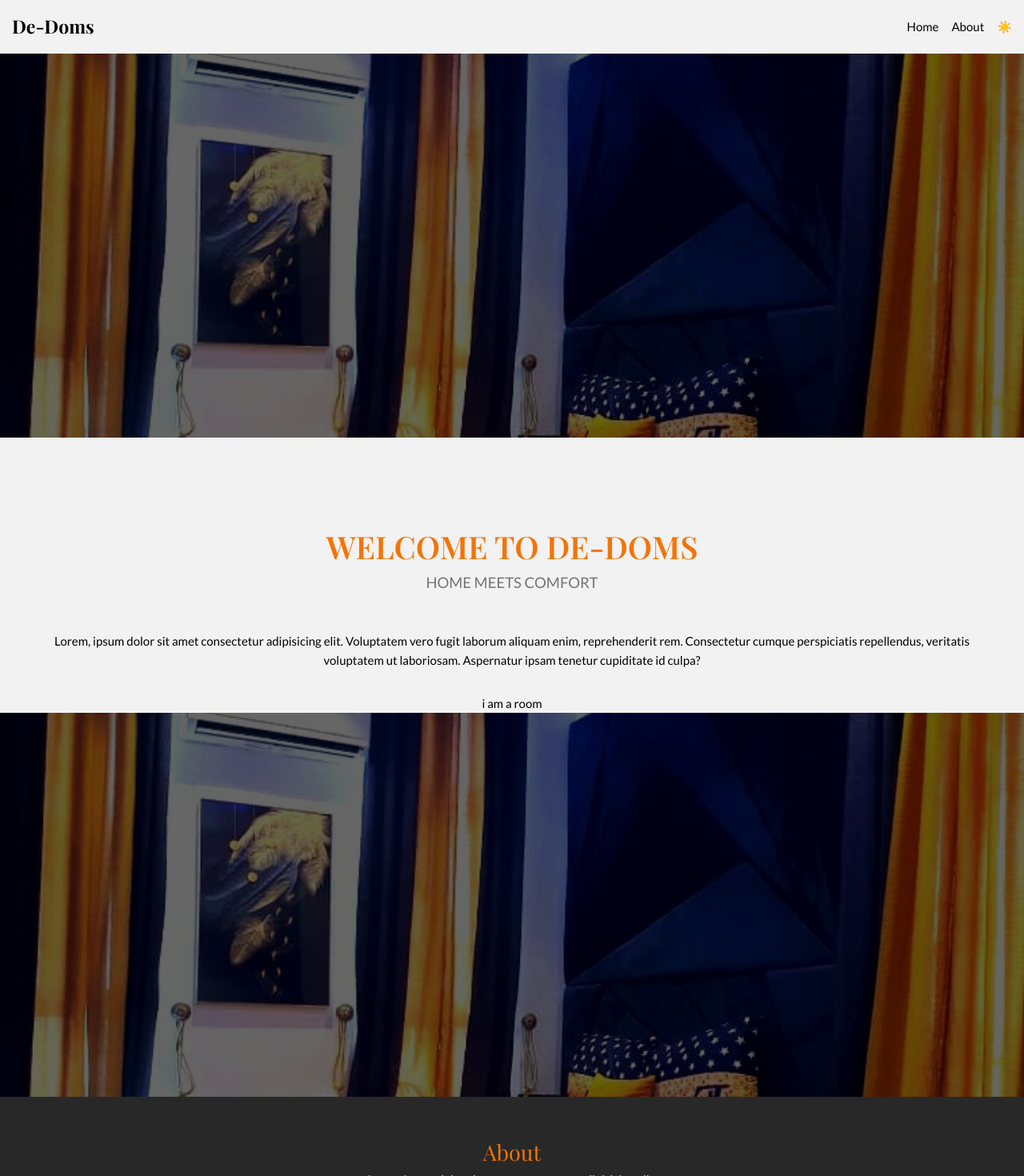
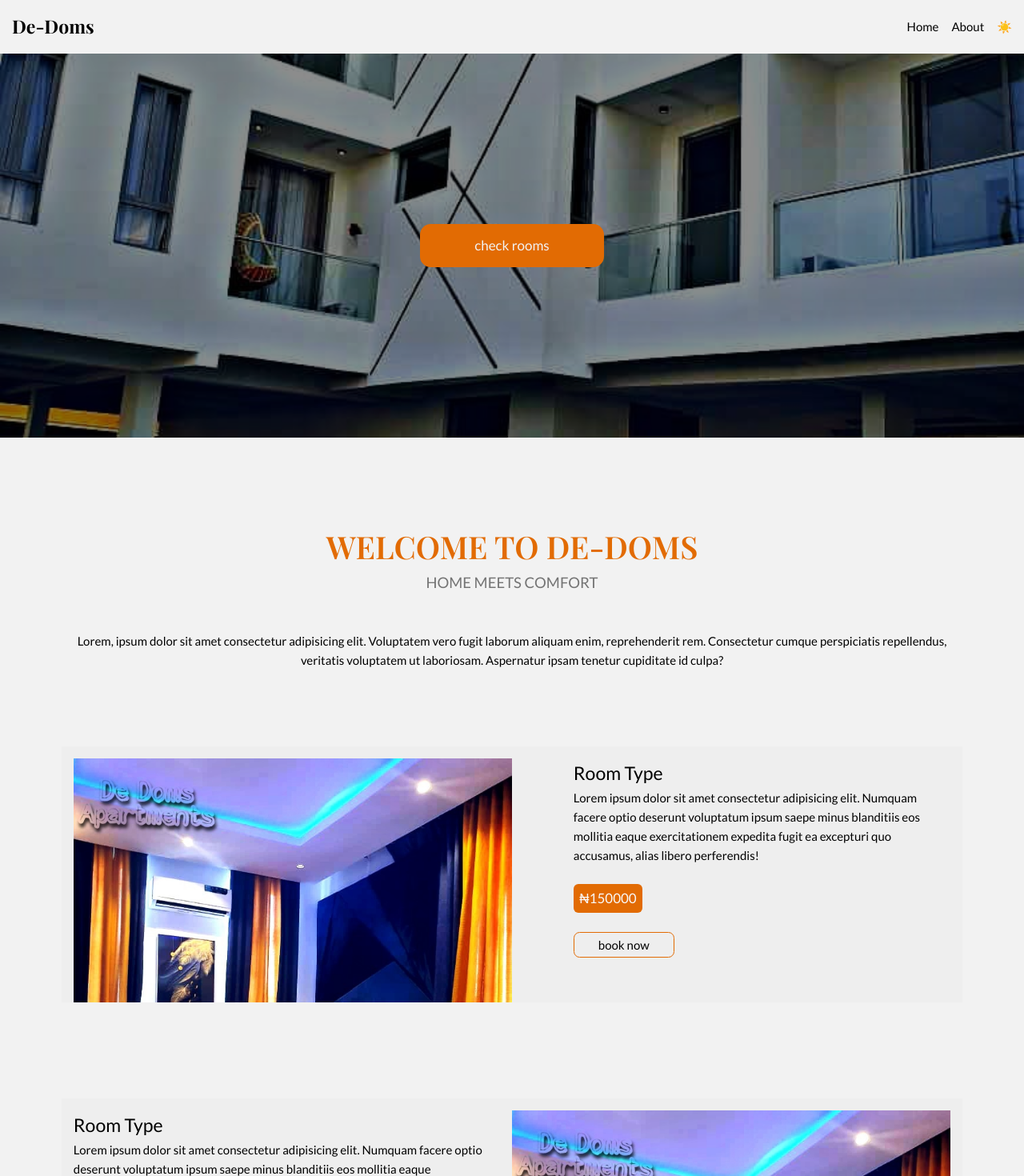
Before and after one commit to blackpandan/apartment, a Vue app: page / in a window 1280 px wide. Shown: the top 1470 px of the page at 80% size. Built offline with nearby package versions, Linux system fonts and the light colour scheme.

Commit message:
edited cards and homepage

```diff
--- a/src/assets/base.css
+++ b/src/assets/base.css
@@ -3,6 +3,7 @@
   --vt-c-white: #ffffff;
   --vt-c-white-soft: #f8f8f8;
   --vt-c-white-mute: #f2f2f2;
+  --vt-c-white-dark: rgb(90, 90, 90);
 
   --vt-c-black: #181818;
   --vt-c-black-soft: #212121;
@@ -22,8 +23,8 @@
   --vt-c-text-dark-4: rgba(220, 220, 220, 0.50);
   --vt-c-text-dark-2: rgba(240, 240, 240, 0.90);
   --vt-c-text-dark-3: rgba(230, 230, 230, 0.60);
-  --vt-c-orange-light: #F27507;
-  --vt-c-orange-dark: #F27507;
+  --vt-c-orange-light: rgb(226, 107, 3);
+  --vt-c-orange-dark: rgb(226, 107, 3);
 }
 
 /* semantic color variables for this project */
@@ -32,7 +33,7 @@
   --color-background-soft: var(--vt-c-white-soft);
   --color-background-mute: var(--vt-c-white-mute);
   --color-footer-background-mute: var(--vt-c-black-mute);
-  --color-footer-text-mute: var(--vt-c-text-dark-2);
+  --color-footer-text-mute: var(--vt-c-text-dark-3);
   --color-footer-icon: var(--vt-c-text-dark-4);
 
   --color-border: var(--vt-c-divider-light-2);
--- a/src/components/RoomCard.vue
+++ b/src/components/RoomCard.vue
@@ -1,11 +1,125 @@
 <script setup>
+import { defineProps } from 'vue';
+
+const props = defineProps({
+  index: Number
+});
+
+function checkType(index){
+  if(index % 2 == 0){
+    return true;
+  }
+  return false;
+}
+
+
 
 </script>
 
 <template>
-  <div>i am a room</div>
+  <div :class="['card', {'oddCard': checkType(index)}]" >
+    <div class="card__item">
+      <img src="../assets/back.jpeg" alt="" class="card__item card__image">
+    </div>
+    <div :class="['card__item', 'card__text', {'oddText': checkType(index)}]">
+      <h2 class="text--subheader">Room Type</h2>
+      <p class="card__text-info">Lorem ipsum dolor sit amet consectetur adipisicing elit. Numquam facere optio deserunt voluptatum ipsum saepe minus blanditiis eos mollitia eaque exercitationem expedita fugit ea excepturi quo accusamus, alias libero perferendis!</p>
+      <br />
+    <div class="card__price">
+      <p class="card__price-tag">&#8358;150000</p>
+    </div>
+    <br />
+      <p class="card__text-button">book now</p>
+    </div>
+  </div>
 </template>
 
-<style>
+<style lang="scss" scoped>
+.card{
+  position: relative;
+  width: 100%;
+  display: flex;
+  height: 40vh;
+  overflow: hidden;
+  justify-content: center;
+  background-color: rgba(200, 200, 200, 0.1);
+  padding: 1em;
+  flex-wrap: wrap;
 
+  &__item{
+    flex-basis: 50%;
+    z-index: 9;
+  }
+
+  &__price{
+    /*position: absolute;
+    top: 50%;
+    bottom: 0;
+    left: 50%;
+    right: 0;
+    z-index: 10;*/
+    background-color: var(--color-orange);
+    padding: 0.3em 0.5em 0.3em 0.5em;
+    width: fit-content;
+    height: fit-content;
+    // transform: translate(-50%, -50%);
+    border-radius: 0.4em;
+
+    &-tag{
+      color: var(--vt-c-white-soft);
+      font-size: calc(0.6em + 1vmin)
+
+    }
+  }
+
+  &__image{
+    object-fit: cover;
+    width: 100%;
+    min-width: 300px;
+    height: 100%;
+
+    &:hover{
+      object-position: top bottom;
+    }
+  }
+
+  &__text{
+    padding: 0 2vw 2em 6vw;
+
+    &-info{
+      color: var(--color-text);
+    }
+
+    &-button{
+      width: fit-content;
+      padding: 0.2em 2em 0.2em 2em;
+      border: 1px solid var(--color-orange);
+      border-radius: 0.5em;
+    }
+  }
+}
+
+.oddCard{
+  flex-direction: row-reverse;
+}
+
+.oddText{
+  padding: 0 0 0 0;
+}
+
+@media screen and (max-width: 780px){
+  .card{
+    flex-direction: column;
+    height: auto;
+    width: fit-content;
+
+    &__image{
+      height: 40vh;
+    }
+
+    &__text{
+      padding: 0 0 0 0;
+    }
+  }
+}
 </style>
--- /dev/null
+++ b/src/components/Testimonial.vue
@@ -0,0 +1,182 @@
+<script setup>
+  import { ref, onMounted, nextTick } from 'vue';
+
+    let testimonials = ref([
+      {
+        name: "faith",
+        word: "perfect hotel to stay"
+      },
+      {
+        name: "bandolo",
+        word: "perfect ito stay"
+      }
+    ]);
+
+let active = ref(0);
+let weird = null;
+
+function timer(){
+  return setInterval(()=>{
+    nextTick(()=>{
+    if(active.value == (testimonials.value.length - 1)){
+      active.value = 0;
+    }else{
+      active.value++;
+    }
+    })
+  }, 5000)
+}
+
+function checkActive(index){
+  if(index == active.value) {
+    return true;
+  }
+
+  return false;
+}
+
+function setActive(index){
+  clearInterval(weird);
+  weird = timer();
+  if(active.value != index){
+    active.value = index;
+  }
+}
+
+
+onMounted(()=>{
+  weird = timer();
+});
+
+</script>
+
+<template>
+    <section class="testimonial">
+    <img src="../assets/back2.jpeg" class="testimonial__image" alt="">
+    <div class="testimonial__texts">
+      <p class="testimonial__texts-header">WHAT THE CLIENT SAYS</p>
+      <!-- <p class="testimonial__texts-normal">this are reviews by our clients</p> -->
+    </div>
+    <div class="testimonial__boxControl">
+    <div class="testimonial__box" v-for="(review, index) in testimonials" :key=index v-show="checkActive(index)">
+      <p class="testimonial__box-word">{{ review.word }}</p>
+      <p class="testimonial__box-name">- {{ review.name }}</p>
+    </div>
+    <div class="testimonial__box-dots">
+      <span :class="['testimonial__box-dot', {'testimonial__box-dotActive': checkActive(n-1)}]" v-for="n in testimonials.length" @click="setActive(n-1)" :data-id="n"></span>
+    </div>
+    </div>
+    </section>
+</template>
+
+<style lang="scss" scoped>
+
+.testimonial{
+  position: relative;
+  width: 100%;
+  height: 50vh;
+  display: flex;
+  align-items: center;
+  justify-content: center;
+  flex-direction: column;
+  row-gap: 5vh;
+
+  &::after{
+    position: absolute;
+    content: "";
+    top: 0;
+    bottom: 0;
+    left: 0;
+    right: 0;
+    width: 100%;
+    height: 100%;
+    background-color: rgba(0, 0, 0, 0.5);
+
+  }
+
+  &__image{
+    width: 100%;
+    height: 100%;
+  position: absolute;
+  object-fit: cover;
+  }
+
+  &__box{
+    background-color: rgba(0, 0, 0, 0.75);
+    padding: 1em 2vw 1em 2vw;
+    min-width: 50%;
+    text-align: center;
+    border-radius: 0.5em;
+    font-size: 1.2em;
+
+    &Control{
+      width: 100%;
+      display: flex;
+      flex-direction: column;
+      align-items: center;
+      row-gap: 1em;
+    }
+
+    &-word{
+      color: var(--vt-c-white-mute);
+    }
+
+    &-name{
+      color: var(--vt-c-white-dark);
+      // font-style: italic;
+    }
+
+    &-dots{
+      z-index: 3;
+      display: flex;
+      column-gap: 1vw;
+    }
+
+    &-dot{
+      display: flex;
+      width: 1.2vmin;
+      height: 1.2vmin;
+      border-radius: 50%;
+      color: blue;
+      background-color: darken($color: white, $amount: 40);
+      cursor: pointer;
+
+      &:hover{
+        background-color: var(--vt-c-white-mute);
+      }
+
+      &Active{
+        background-color: var(--vt-c-white-mute);
+      }
+    }
+  }
+
+  &__texts{
+    color: var(--vt-c-text-dark-1);
+    /*position: absolute;
+    top: 50%;
+    left: 50%;
+    transform: translate(-50%, -50%);*/
+    z-index: 3;
+    text-align: center;
+
+    &-header{
+      font-size: calc(1em + 2.5vmin);
+      font-weight: 300;
+    }
+
+    &-normal{
+      font-size: calc(0.5em + 1vmin);
+      font-weight: 300;
+    }
+  }
+
+  &__box{
+    // position: absolute;
+    z-index: 3;
+    /*top: 50%;
+    left: 50%;
+    transform: translate(-50%, -50%);*/
+  }
+}
+</style>
--- a/src/views/HomeView.vue
+++ b/src/views/HomeView.vue
@@ -1,11 +1,13 @@
 <script setup>
   import RoomCard from '../components/RoomCard.vue';
+  import Testimonial from '../components/Testimonial.vue';
 </script>
 
 <template>
   <main class="main">
     <section class="slideshow">
-      <img class="slideshow__image" src="../assets/back.jpeg" alt="">
+      <img class="slideshow__image" src="../assets/back2.jpeg" alt="">
+      <a href="#" class="slideshow__button">check rooms</a>
     </section>
 
     <section class="top">
@@ -18,24 +20,16 @@
 
 
     <section class="rooms">
-      <RoomCard />
+      <RoomCard v-for="i in 5" :index="i"/>
     </section>
 
-    <section class="testimonial slideshow">
-    <img src="../assets/back.jpeg" class="slideshow__image" alt="">
-    <div class="testimonial__texts">
-      <p class="testimonial__texts-header">WHAT THE CLIENT SAYS</p>
-      <p class="testimonial__texts-normal">this are reviews by our clients</p>
-    </div>
-    <div>
-      <p>clients words</p>
-      <p>- client name</p>
-    </div>
-    </section>
+    <Testimonial />
+
   </main>
 </template>
 
 <style lang="scss">
+
 .text{
     &--header{
       font-size: calc(1em + 3vmin);
@@ -44,7 +38,7 @@
     }
 
     &--subheader{
-      font-size: calc(1em + 1.5vmin);
+      font-size: calc(1em + 1vmin);
 
     }
 
@@ -64,7 +58,7 @@
   .top{
     width: 100%;
     text-align: center;
-    padding: 7em 3vw 2em 3vw;
+    padding: 7em 6vw 12vh 6vw;
 
     &__header{
       padding: 0 0 3em 0;
@@ -77,8 +71,12 @@
   position: relative;
   width: 100%;
   height: 60vh;
+  display: flex;
+  flex-direction: column;
+  align-items: center;
+  justify-content: center;
 
-  &::before{
+  &::after{
     content: "";
     position: absolute;
     top: 0;
@@ -87,15 +85,42 @@
     bottom: 0;
     width: 100%;
     height: 100%;
-    background-color: rgba(0, 0, 0, 0.6);
-    z-index: 2;
+    background-color: rgba(0, 0, 0, 0.45);
+    z-index: 1;
   }
 
 
   &__image{
+    position: absolute;
     width: 100%;
     height: 100%;
     object-fit: cover;
   }
+
+  &__button{
+    background-color: var(--color-orange);
+    width: fit-content;
+    height: fit-content;
+    color: var(--vt-c-white-mute);
+    padding: 0.8em 4em 0.8em 4em;
+    text-decoration: none;
+    border-radius: 0.8em;
+    z-index: 2;
+    font-size: calc(0.6em + 1vmin);
+
+  }
+}
+
+.rooms{
+  display: flex;
+  flex-direction: column;
+  row-gap: 15vh;
+  width: 100%;
+  padding: 0 6vw 15vh 6vw;
+}
+@media screen and (max-width: 700px){
+  .rooms{
+    row-gap: 15vh;
+  }
 }
 </style>
```
